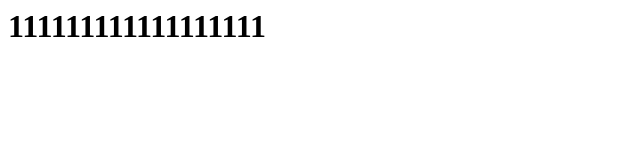
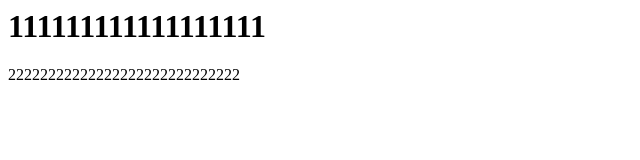
Before and after one commit to 950710/web0520, a plain HTML site: page index.html in a window 1280 px wide. Shown: the whole page, without its empty margins (0-640 px from the left). Drawn offline with Linux system fonts and the light colour scheme.

Commit message:
这是第二次修改index文件

```diff
--- a/index.html
+++ b/index.html
@@ -1 +1,2 @@
 <h1>111111111111111111</h1>
+<p>22222222222222222222222222222</p>
```
